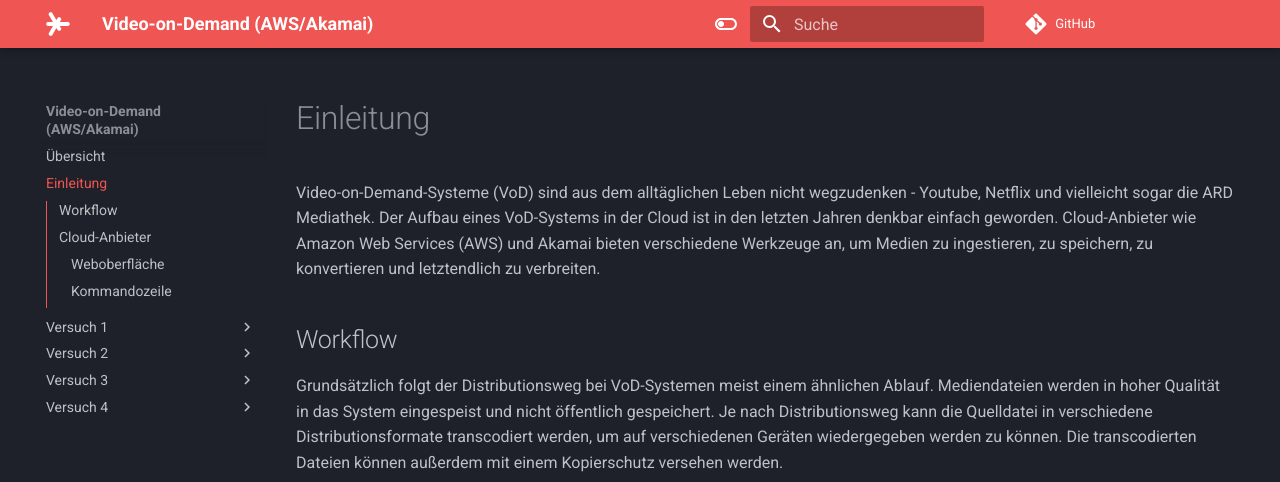
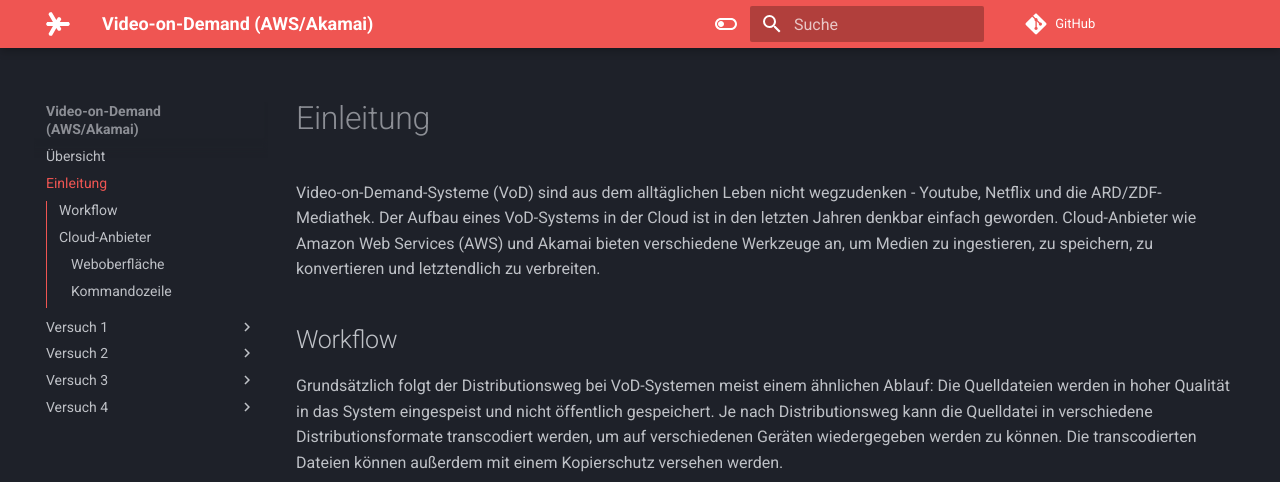
Before and after one commit to wruppelx/mvs-aws-exercise, an MkDocs documentation site: the page built from docs/einleitung.md, in a window 1280 px wide and 900 px high. Shown: the top 482 px of the window. Built offline with MkDocs 1.6.1 and Material for MkDocs 9.7.7, drawn with Linux system fonts in a browser that asks for light colours; comment, search, counter and statistics services are not loaded.

Commit message:
Update einleitung.md

```diff
--- a/docs/einleitung.md
+++ b/docs/einleitung.md
@@ -1,10 +1,10 @@
 # Einleitung
 
-Video-on-Demand-Systeme (VoD) sind aus dem alltäglichen Leben nicht wegzudenken - Youtube, Netflix und vielleicht sogar die ARD Mediathek. Der Aufbau eines VoD-Systems in der Cloud ist in den letzten Jahren denkbar einfach geworden. Cloud-Anbieter wie Amazon Web Services (AWS) und Akamai bieten verschiedene Werkzeuge an, um Medien zu ingestieren, zu speichern, zu konvertieren und letztendlich zu verbreiten.
+Video-on-Demand-Systeme (VoD) sind aus dem alltäglichen Leben nicht wegzudenken - Youtube, Netflix und die ARD/ZDF-Mediathek. Der Aufbau eines VoD-Systems in der Cloud ist in den letzten Jahren denkbar einfach geworden. Cloud-Anbieter wie Amazon Web Services (AWS) und Akamai bieten verschiedene Werkzeuge an, um Medien zu ingestieren, zu speichern, zu konvertieren und letztendlich zu verbreiten.
 
 ## Workflow
 
-Grundsätzlich folgt der Distributionsweg bei VoD-Systemen meist einem ähnlichen Ablauf. Mediendateien werden in hoher Qualität in das System eingespeist und nicht öffentlich gespeichert. Je nach Distributionsweg kann die Quelldatei in verschiedene Distributionsformate transcodiert werden, um auf verschiedenen Geräten wiedergegeben werden zu können. Die transcodierten Dateien können außerdem mit einem Kopierschutz versehen werden.
+Grundsätzlich folgt der Distributionsweg bei VoD-Systemen meist einem ähnlichen Ablauf: Die Quelldateien werden in hoher Qualität in das System eingespeist und nicht öffentlich gespeichert. Je nach Distributionsweg kann die Quelldatei in verschiedene Distributionsformate transcodiert werden, um auf verschiedenen Geräten wiedergegeben werden zu können. Die transcodierten Dateien können außerdem mit einem Kopierschutz versehen werden.
 
 Sind die verschiedenen Distributionspakete erstellt, können sie über ein Content-Delivery-Network (CDN) verteilt werden. Nutzer greifen dabei über eine Weboberfläche (Frontend) auf die im CDN gespeicherten Medien (Backend) zu.
 
```
